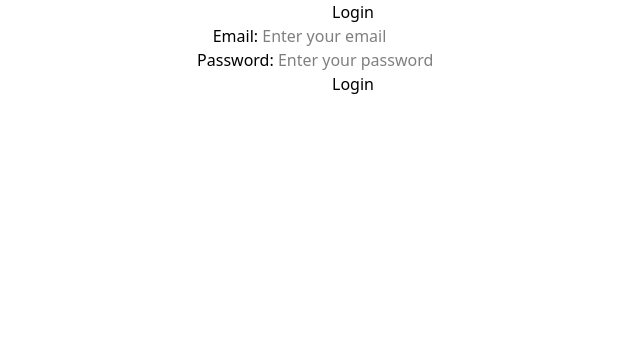
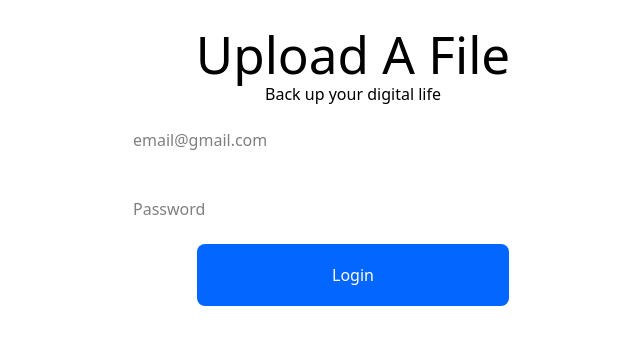
Before and after one commit to mothibimalebana/upload-a-file-frontEnd, a React (Vite) app: page /login in a window 1280 px wide. Shown: the top 344 px of the page, without its empty margins (287-927 px from the left). Built offline with nearby package versions, Linux system fonts and the light colour scheme.

Commit message:
chore: working on the desktop display
struggling to change color based on active input

```diff
--- a/src/pages/Login.jsx
+++ b/src/pages/Login.jsx
@@ -8,13 +8,15 @@ const Header = () => {
     </div>
   )
 }
-// LoginForm component
-function LoginForm() {
+
+
+const Form = () => {
   // State to handle form input values
   const [email, setEmail] = useState('');
   const [password, setPassword] = useState('');
   const [error, setError] = useState('');
   const [loading, setLoading] = useState(false);  // Loading state
+  const [active, setActive] = useState(false)
 
   // Handle form submission
   const handleSubmit = async (event) => {
@@ -63,36 +65,39 @@ function LoginForm() {
       setLoading(false);
     }
   };
-
-  return (
-    <div className="login-container">
-      <h2>Login</h2>
+  return(
+    <div className="form flex-1">
       <form onSubmit={handleSubmit}>
         {/* Email Field */}
         <div className="form-group">
-          <label htmlFor="email">Email: </label>
           <input
+          className={
+            active === "email"
+            ? 'md:w-[27.5rem] h-[4.3125rem] shrink-0 border-[#8AC0FF] border-[1px] border-solid'
+            : 'md:w-[27.5rem] h-[4.3125rem] shrink-0'
+          }
             type="email"
             id="email"
+            onFocus={() => setActive("email")}
+            onBlur={() => setActive("")}
             name="email"
             value={email}
             onChange={(e) => setEmail(e.target.value)}
             required
-            placeholder="Enter your email"
+            placeholder="email@gmail.com"
           />
         </div>
 
         {/* Password Field */}
         <div className="form-group">
-          <label htmlFor="password">Password: </label>
-          <input
+          <input className='md: w-[27.5rem] h-[4.3125rem] shrink-0'
             type="password"
             id="password"
             name="password"
             value={password}
             onChange={(e) => setPassword(e.target.value)}
             required
-            placeholder="Enter your password"
+            placeholder="Password"
           />
         </div>
 
@@ -100,10 +105,21 @@ function LoginForm() {
         {error && <p className="error-message">{error}</p>}
 
         {/* Submit Button */}
-        <button type="submit" className="login-button" disabled={loading}>
+        <button type="submit" className="login-button md: w-[19.5rem] h-[3.875rem] shrink-0 bg-[#0366FF] rounded-[0.5rem] text-white" disabled={loading}>
           {loading ? 'Logging in...' : 'Login'}
         </button>
       </form>
+    </div>
+  )
+}
+
+
+// LoginForm component
+function LoginForm() {
+  return (
+    <div className="login-container h-full grid md:flex flex-col pt-[2%] pr-[25%] pb-[3%] pl-[25%]">
+      <Header/>
+      <Form/>
     </div>
   );
 }
```
